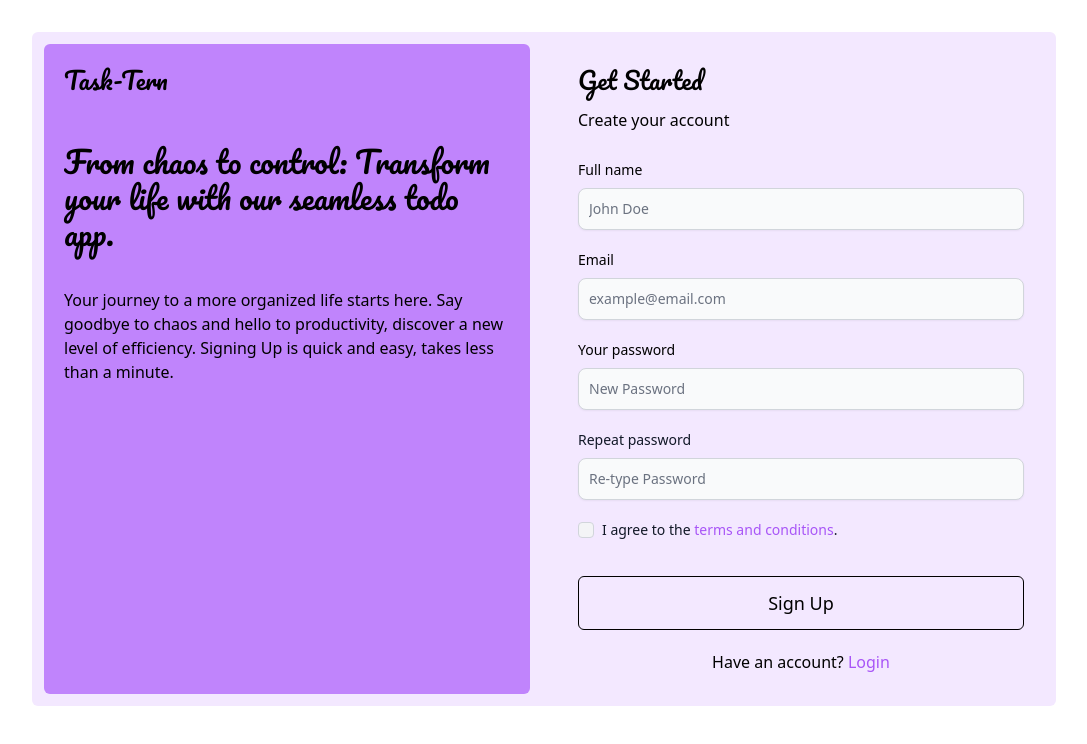
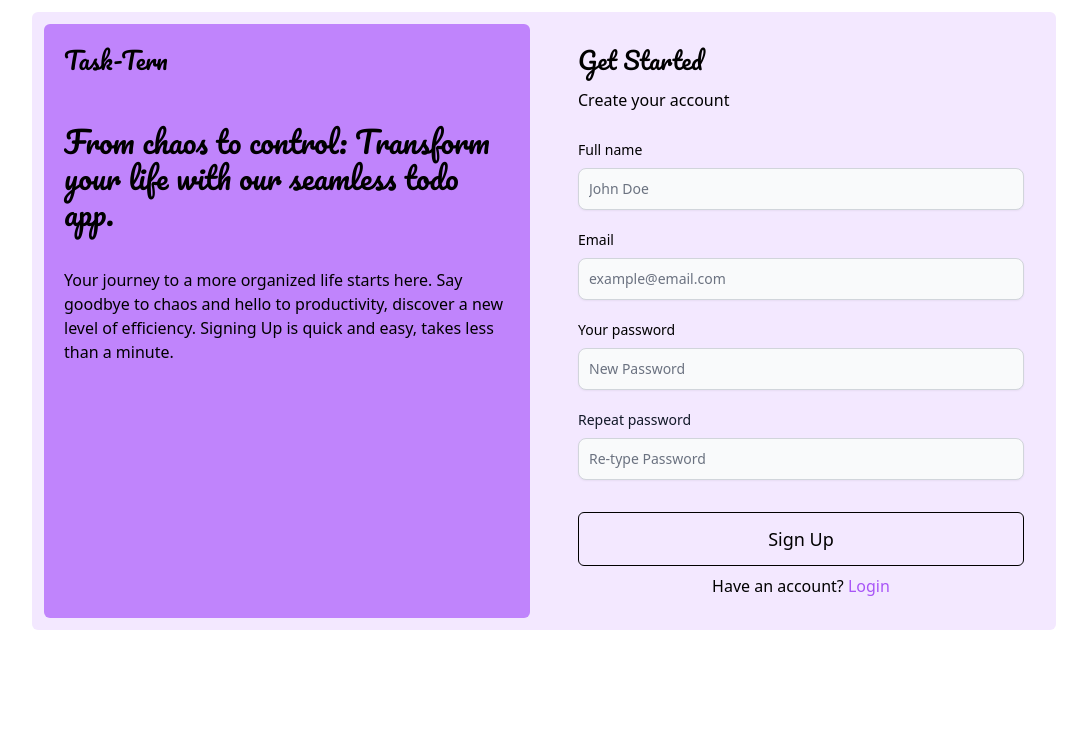
Before and after one commit to TechyCredeski/Task-Tern, a React (Vite) app: page /signup in a window 1280 px wide. Shown: the top 744 px of the page, without its empty margins (96-1183 px from the left). Built offline with nearby package versions, Linux system fonts and the light colour scheme.

Commit message:
Signup form validation completed

```diff
--- a/src/pages/Login.jsx
+++ b/src/pages/Login.jsx
@@ -12,7 +12,7 @@ export default function Login() {
     };
     return (
 
-    <div className= "h-full flex content-center">
+    <div className= "h-full flex items-center">
         <div className="flex flex-col justify-between m-auto mt-8 p-3 w-4/5 bg-purple-100  mb-5 md:flex-row rounded-md">
             <div className="bg-purple-400 hidden  p-5 rounded-md md:w-1/2  md:block">
             <h1 className="text-3xl font-pacifico text-black mb-7 md:mb-9">Privacy and Security First.</h1>
@@ -53,7 +53,7 @@ export default function Login() {
                     <p></p>
                     </span>
 
-                    <button type="submit" className="p-3 my-5  mb-2 text-lg border border-black rounded-md hover:bg-black hover:text-white hover:font-bold md:px-7 md:mx-0 ">Sign In</button>
+                    <button type="submit" className="p-3 my-4  mb-2 text-lg border border-black rounded-md hover:bg-black hover:text-white hover:font-bold md:px-7 md:mx-0 ">Sign In</button>
                     <span className='flex content-center justify-center hover:underline '>
                         <Google/>
                         <p className="text-black font-medium text-sm text-center mb-3">Sign In with Google</p>
--- a/src/pages/Signup.jsx
+++ b/src/pages/Signup.jsx
@@ -1,11 +1,47 @@
 import { Link } from "react-router-dom";
+import { useFormik } from "formik";
+import * as Yup from "yup";
 
 
 export default function Signup() {
+
+    const formik = useFormik({
+        initialValues: {
+            fullName: "",
+            email: "",
+            password: "",
+            confirmPassword: "",
+        },
+        validationSchema: Yup.object({
+            fullName: Yup.string()
+            .max(20, "Must be 20 characters or less")
+            .required("Required"),
+
+            email: Yup.string()
+            .email("Add a valid email address")
+            .required("Required"),
+
+            password: Yup.string()
+            .min(8, 'Password must be 8 characters long')
+            .matches(/[0-9]/, 'Password requires a number')
+            .matches(/[a-z]/, 'Password requires a lowercase letter')
+            .matches(/[A-Z]/, 'Password requires an uppercase letter')
+            .matches(/[^\w]/, 'Password requires a symbol')
+            .required("Required"),
+            confirmPassword: Yup.string()
+            .oneOf([Yup.ref('password'), null], 'Must match "password"')
+            .required("Required"),
+                }),
+        onSubmit: (values) => {
+            console.log( values)
+        },
+    });
+
+
 return (
 
-<div className= "h-full flex content-center">
-    <div className="flex flex-col justify-between m-auto mt-8 p-3 w-4/5 bg-purple-100  mb-5 md:flex-row rounded-md">
+<div className= "h-full flex">
+    <div className="flex flex-col justify-between m-auto mt-3 p-3 w-4/5 bg-purple-100  mb-5 md:flex-row rounded-md">
         <div className="bg-purple-400 hidden  p-5 rounded-md md:w-1/2  md:block">
         <h1 className="text-2xl font-pacifico text-black">Task-Tern</h1>
         <h2 className="text-3xl mt-12 font-pacifico text-black mb-7 md:mb-9">From chaos to control: Transform your life with our seamless todo app.</h2>
@@ -17,40 +53,67 @@ return (
             <h3 className="font-pacifico text-2xl mb-3">Get Started</h3>
             <p className="mb-7">Create your account</p>
 
-            <form action="" className="flex flex-col">
+            <form className="flex flex-col" onSubmit={formik.handleSubmit}>
                 <span className="flex flex-col mb-5">
-                <label htmlFor="name" className="block mb-2 text-sm font-medium">Full name</label>
-                <input type="text" id="name" className="shadow-sm bg-gray-50 border border-gray-300 text-gray-900 text-sm rounded-lg focus:ring-purple-300 focus:border-black block w-full p-2.5" placeholder="John Doe" required/>
-                <p></p>
+                <label htmlFor="fullName" className="block mb-2 text-sm font-medium">Full name</label>
+                <input
+                type="text"
+                id="fullName"
+                className="shadow-sm bg-gray-50 border border-gray-300 text-gray-900 text-sm rounded-lg focus:ring-purple-300 focus:border-black block w-full p-2.5"
+                placeholder="John Doe"
+                onChange={formik.handleChange}
+                onBlur={formik.handleBlur}
+                value={formik.values.fullName}
+                />
+                {formik.touched.fullName && formik.errors.fullName ? <p className= "text-right text-red-500 font-bold text-sm">{formik.errors.fullName}</p> : null}
                 </span>
 
                 <span className="flex flex-col mb-5">
                 <label htmlFor="email" className="block mb-2 text-sm font-medium">Email</label>
-                <input type="email" id="email" className="shadow-sm bg-gray-50 border border-gray-300 text-gray-900 text-sm rounded-lg focus:ring-purple-300 focus:border-black block w-full p-2.5" placeholder="example@email.com" required/>
-                <p></p>
+                <input
+                type="email"
+                id="email"
+                className="shadow-sm bg-gray-50 border border-gray-300 text-gray-900 text-sm rounded-lg focus:ring-purple-300 focus:border-black block w-full p-2.5"
+                placeholder="example@email.com"
+                onChange={formik.handleChange}
+                onBlur={formik.handleBlur}
+                value={formik.values.email}
+                />
+                {formik.touched.email && formik.errors.email ? <p className= "text-right text-red-500 font-bold text-sm">{formik.errors.email}</p> : null}
                 </span>
 
                 <span className="flex flex-col mb-5">
                 <label htmlFor="password" className="block mb-2 text-sm font-medium">Your password</label>
-                <input type="password" id="password" className="shadow-sm bg-gray-50 border border-gray-300 text-gray-900 text-sm rounded-lg focus:ring-purple-300 focus:border-black block w-full p-2.5" placeholder="New Password"  required/>
-                <p></p>
+                <input
+                type="password"
+                id="password"
+                className="shadow-sm bg-gray-50 border border-gray-300 text-gray-900 text-sm rounded-lg focus:ring-purple-300 focus:border-black block w-full p-2.5"
+                placeholder="New Password"
+                onChange={formik.handleChange}
+                onBlur={formik.handleBlur}
+                value={formik.values.password}
+                />
+                {formik.touched.password && formik.errors.password ? <p className= "text-right text-red-500 font-bold text-sm">{formik.errors.password}</p> : null}
                 </span>
 
                 <span className="flex flex-col mb-5">
-                <label htmlFor="repeat-password" className="block mb-2 text-sm font-medium text-gray-900 ">Repeat password</label>
-                <input type="password" id="repeat-password" className="shadow-sm bg-gray-50 border border-gray-300 text-gray-900 text-sm rounded-lg focus:ring-purple-300 focus:border-black block w-full p-2.5" placeholder="Re-type Password"  required/>
+                <label htmlFor="confirmPassword" className="block mb-2 text-sm font-medium text-gray-900 ">Repeat password</label>
+                <input
+                type="password"
+                id="confirmPassword"
+                className="shadow-sm bg-gray-50 border border-gray-300 text-gray-900 text-sm rounded-lg focus:ring-purple-300 focus:border-black block w-full p-2.5"
+                placeholder="Re-type Password"
+                onChange={formik.handleChange}
+                onBlur={formik.handleBlur}
+                />
+                {formik.touched.confirmPassword && formik.errors.confirmPassword ? <p className= "text-right text-red-500 font-bold text-sm">{formik.errors.confirmPassword}</p> : null}
                 </span>
 
-                <div className="flex items-center mb-4">
-                <input id="checkbox" type="checkbox" value="" className="w-4 h-4 text-purple-500 bg-gray-100 border-gray-300 rounded focus:ring-purple-500" />
-                <label htmlFor="checkbox" className="ml-2 text-sm font-medium text-gray-900 ">I agree to the <a href="#" className="text-purple-500 hover:underline ">terms and conditions</a>.</label>
-                </div>
-
-                <button type="submit" className="p-3 my-5 text-lg border border-black rounded-md hover:bg-black hover:text-white hover:font-bold md:px-7 md:mx-0 ">Sign Up</button>
+                <button type="submit" className="p-3 my-3 mb-2 text-lg border border-black rounded-md hover:bg-black hover:text-white hover:font-bold md:px-7 md:mx-0 ">Sign Up</button>
             </form>
 
             <p className="text-center">Have an account?
-            <Link to={`/login`}><span className="text-purple-500 hover:underline font-medium"> Login</span> </Link>
+            <Link to={`/login`}><span className="text-purple-500 hover:underline font-medium "> Login</span> </Link>
             </p>
         </div>
     </div>
```
Also changed, not shown: 1 other file (tests, documents, lock files or other folders).
